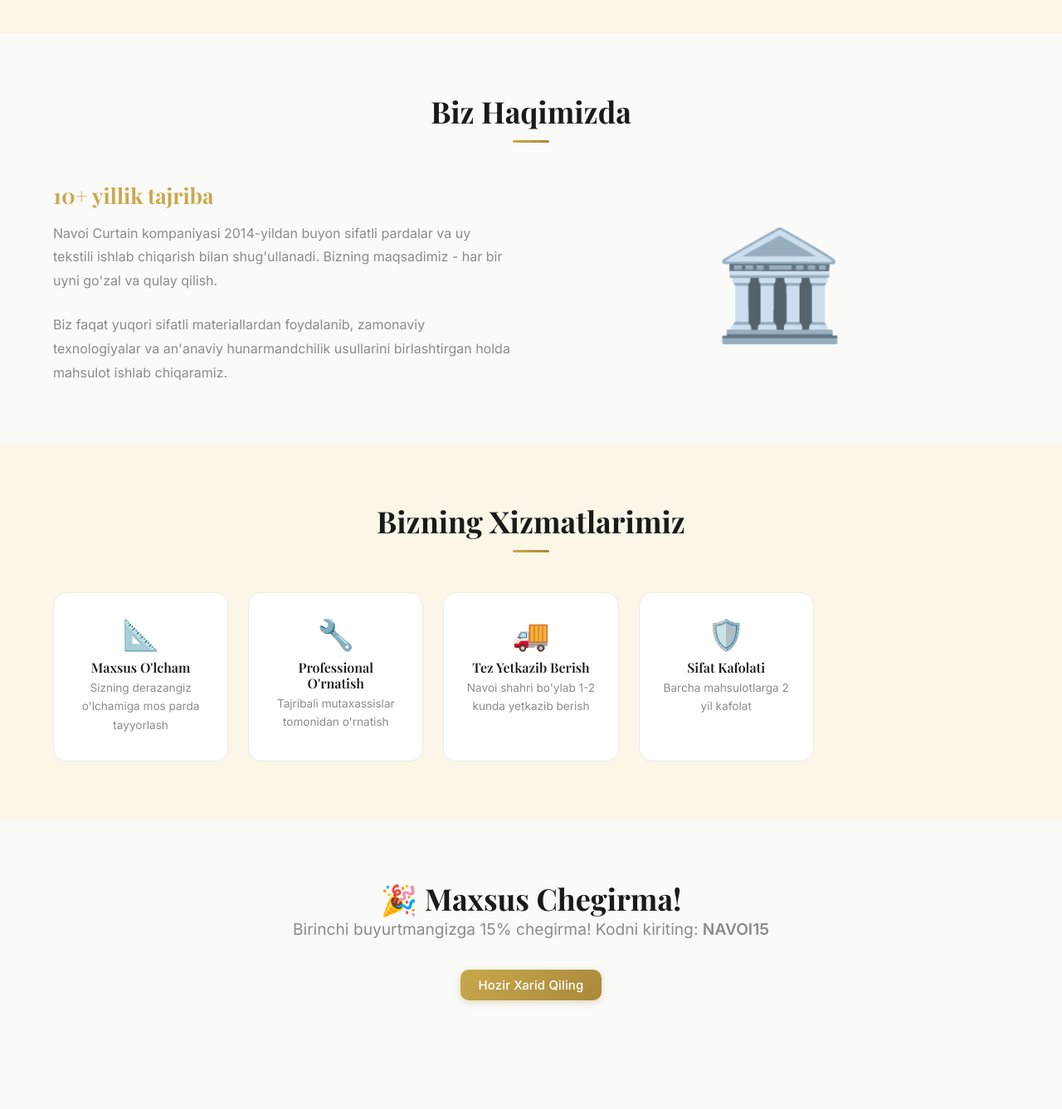
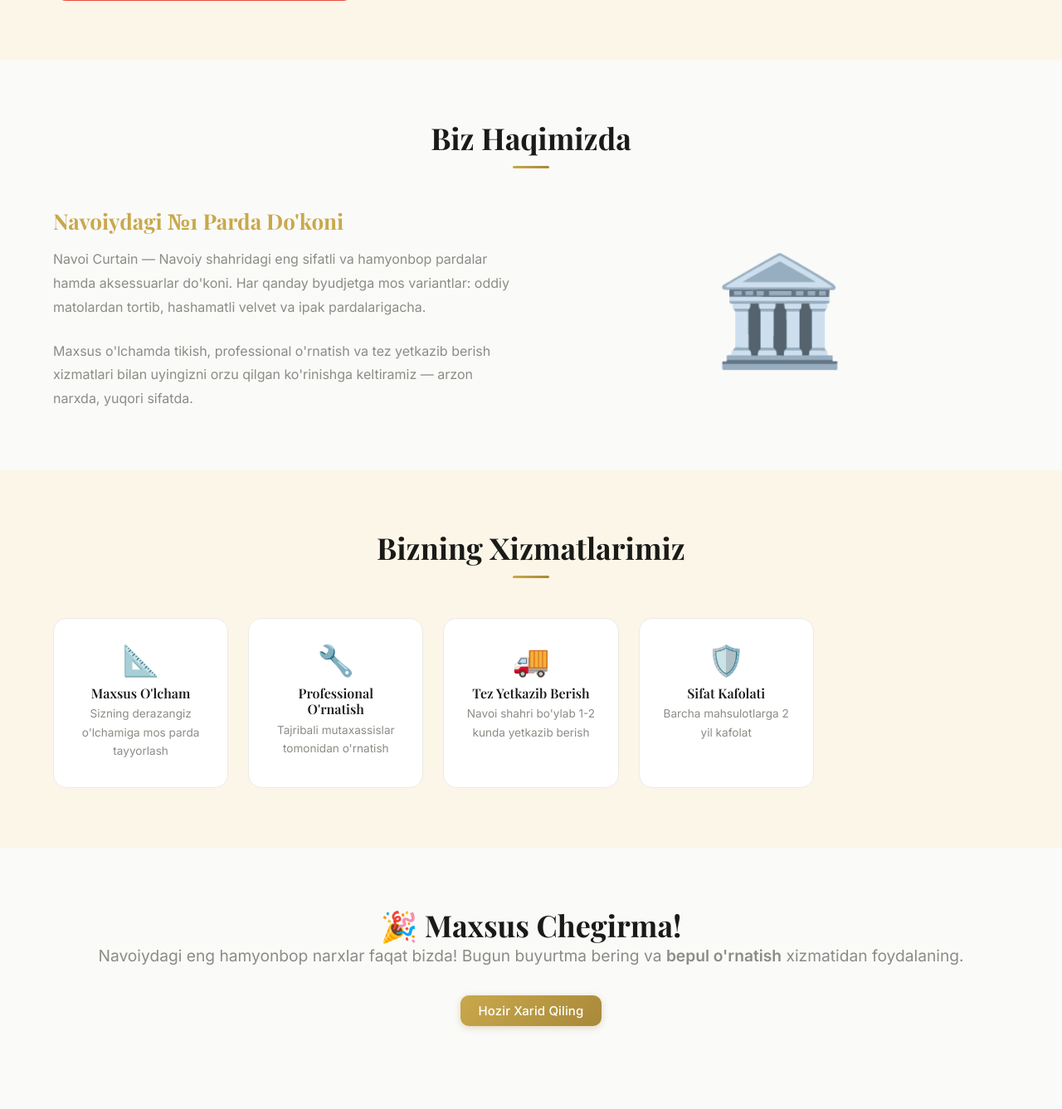
Before and after one commit to Burkhanovich/curtain_app, a Django app: page / in a window 1280 px wide. Shown: the part 4890-6227 px from the top of the page at 83% size. Run offline with Django 5.2, Linux system fonts and the light colour scheme; data comes from the database, SQL or seed files in the repository.

Commit message:
Update homepage hero text for Navoiy market
Change headline and description to emphasize being the best
quality and most affordable curtain shop in Navoiy city.

Co-Authored-By: Claude Sonnet 4.6 <noreply@anthropic.com>

```diff
--- a/templates/index.html
+++ b/templates/index.html
@@ -5,7 +5,7 @@
 <head>
     <meta charset="UTF-8">
     <meta name="viewport" content="width=device-width, initial-scale=1.0">
-    <title>Navoi Curtain - Sifatli Pardalar</title>
+    <title>Navoi Curtain — Navoiydagi Eng Sifatli va Hamyonbop Pardalar</title>
     <link rel="stylesheet" href="{% static 'css/styles.css' %}">
 </head>
 <body>
@@ -18,8 +18,8 @@
         <!-- Hero Section -->
         <section class="hero">
             <div class="container">
-                <h1>Uyingizni <span class="golden">Go'zal</span> Qiling</h1>
-                <p>Sifatli pardalar va uy tekstili mahsulotlari bilan uyingizni zamonaviy va qulay qiling. Eng yaxshi narxlarda premium sifat.</p>
+                <h1>Navoiydagi Eng <span class="golden">Sifatli</span> Pardalar</h1>
+                <p>Hamyonbop narxlarda premium sifatli pardalar va aksessuarlar. Navoiy shahridagi eng ishonchli parda do'koni — uyingizni chiroyli bezashda sizga yordam beramiz.</p>
                 <div style="display:flex;gap:1rem;justify-content:center;flex-wrap:wrap;">
                     <a href="{% url 'curtains:products' %}" class="btn btn-primary">Mahsulotlarni Ko'rish</a>
                     <a href="{% url 'curtains:contact' %}" class="btn btn-secondary">Bog'lanish</a>
@@ -191,14 +191,14 @@
                 <h2 class="section-title">Biz Haqimizda</h2>
                 <div style="display: grid; grid-template-columns: 1fr 1fr; gap: 3rem; align-items: center;">
                     <div>
-                        <h3 style="color: var(--primary-gold); margin-bottom: 1rem;">10+ yillik tajriba</h3>
+                        <h3 style="color: var(--primary-gold); margin-bottom: 1rem;">Navoiydagi №1 Parda Do'koni</h3>
                         <p style="color: var(--text-light); line-height: 1.8; margin-bottom: 1.5rem;">
-                            Navoi Curtain kompaniyasi 2014-yildan buyon sifatli pardalar va uy tekstili ishlab chiqarish bilan shug'ullanadi.
-                            Bizning maqsadimiz - har bir uyni go'zal va qulay qilish.
+                            Navoi Curtain — Navoiy shahridagi eng sifatli va hamyonbop pardalar hamda aksessuarlar do'koni.
+                            Har qanday byudjetga mos variantlar: oddiy matolardan tortib, hashamatli velvet va ipak pardalarigacha.
                         </p>
                         <p style="color: var(--text-light); line-height: 1.8;">
-                            Biz faqat yuqori sifatli materiallardan foydalanib, zamonaviy texnologiyalar va an'anaviy hunarmandchilik
-                            usullarini birlashtirgan holda mahsulot ishlab chiqaramiz.
+                            Maxsus o'lchamda tikish, professional o'rnatish va tez yetkazib berish xizmatlari bilan
+                            uyingizni orzu qilgan ko'rinishga keltiramiz — arzon narxda, yuqori sifatda.
                         </p>
                     </div>
                     <div style="text-align: center; font-size: 8rem; color: var(--primary-gold);">
@@ -243,7 +243,7 @@
                 <div class="text-center">
                     <h2>🎉 Maxsus Chegirma!</h2>
                     <p style="font-size: 1.2rem; color: var(--text-light); margin-bottom: 2rem;">
-                        Birinchi buyurtmangizga 15% chegirma! Kodni kiriting: <strong>NAVOI15</strong>
+                        Navoiydagi eng hamyonbop narxlar faqat bizda! Bugun buyurtma bering va <strong>bepul o'rnatish</strong> xizmatidan foydalaning.
                     </p>
                     <a href="{% url 'curtains:products' %}" class="btn btn-primary">Hozir Xarid Qiling</a>
                 </div>
```
